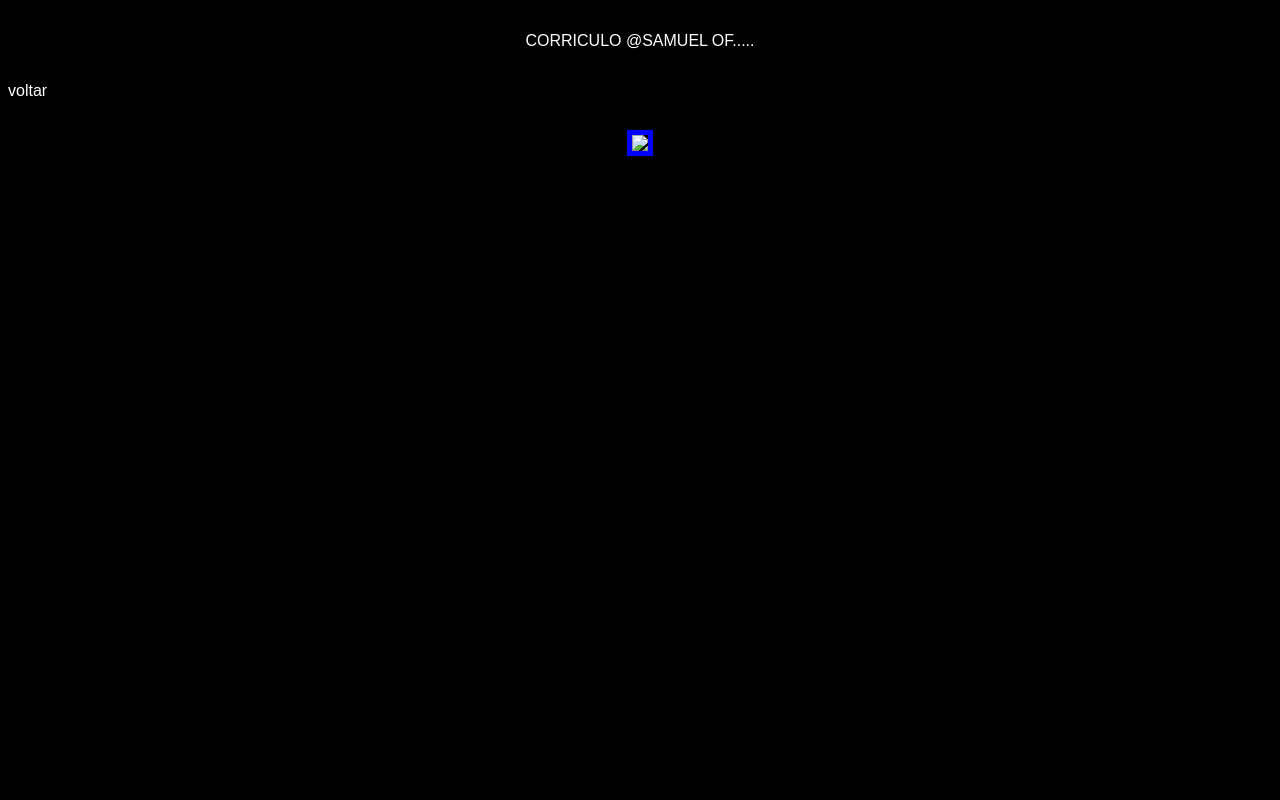
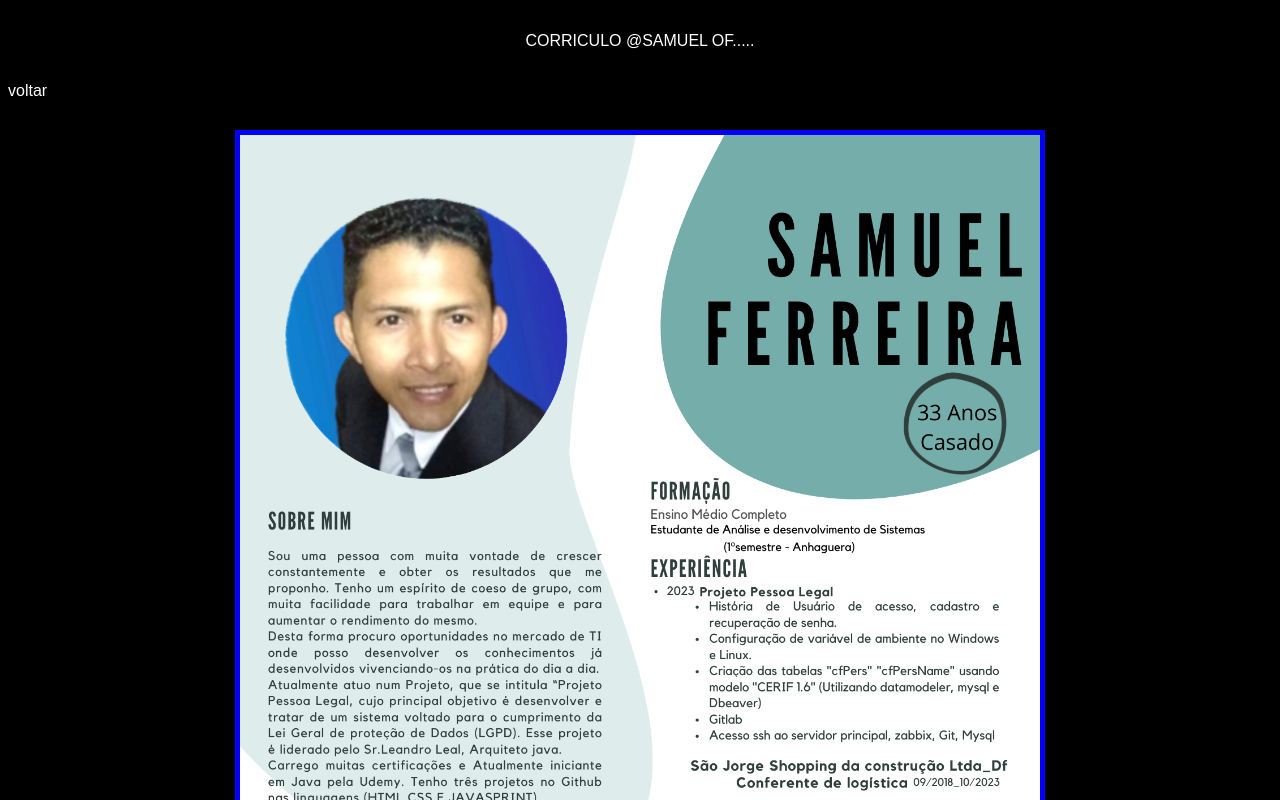
Before and after one commit to samuellsf/portifolio, a plain HTML site: page corriculo.html in a window 1280 px wide. Shown: the top 800 px of the page. Drawn offline with Linux system fonts and the light colour scheme.

Commit message:
Update corriculo.html
troca de corriculo

```diff
--- a/corriculo.html
+++ b/corriculo.html
@@ -22,7 +22,7 @@
 
              </a>
                 <a href="https://www.canva.com/design/DAFzMry0hdI/ff9ptxHmo6HXvfhd89k-uQ/view?utm_content=DAFzMry0hdI&utm_campaign=designshare&utm_medium=link&utm_source=editor" target="_blank" rel="noopener noreferrer">
-               <img src="img/CVSamuelTi2023.png"></img>
+               <img src="img/CV Samuel TI2023.png"></img>
              <p></p>
 
              <header>
```
